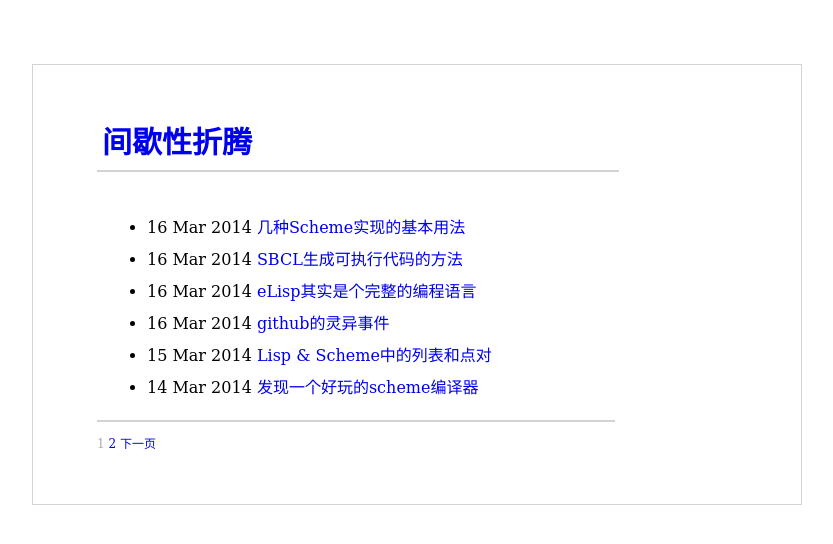
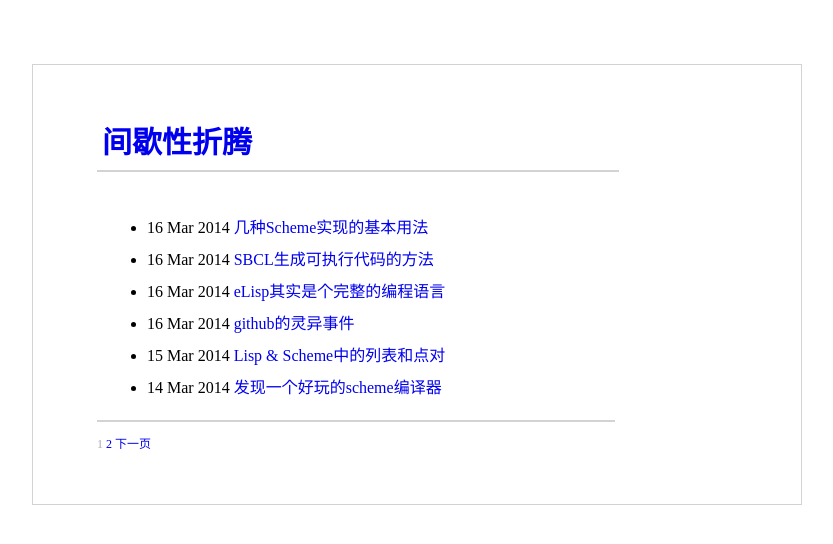
Before and after one commit to rhuichao/uternet.github.io, a Jekyll site: the page built from index.html, in a window 1280 px wide. Shown: the top 544 px of the page, without its empty margins (96-929 px from the left). Built offline with Jekyll 4.4.1, drawn with Linux system fonts in a browser that asks for light colours; some web fonts are replaced; Markdown is read by kramdown in place of the engine named in the settings; the list of posts is cut into pages by our own code.

Commit message:
new document posted

```diff
--- a/css/main.css
+++ b/css/main.css
@@ -1,3 +1,5 @@
+@import url(http://fonts.googleapis.com/css?family=Galdeano);
+
 @font-face {
     font-family: 'courierregular';
     src: url('fonts/courier-webfont.eot');
@@ -35,7 +37,7 @@
 }
 */
 body {
-    font-family: "Dejavu Serif", "dejavu_serifbook", "SimSun", serif;
+    font-family: font-family:Galdeano,"Hiragino Sans GB","Microsoft YaHei",Trebuchet,"Trebuchet MS",Tahoma,"Lucida Grande","Lucida Sans Unicode",Verdana,sans-serif;
     font-size: 16px;
     margin: 5% 10% 5% 10%;
     padding: 2% 5% 2% 5%;
```
